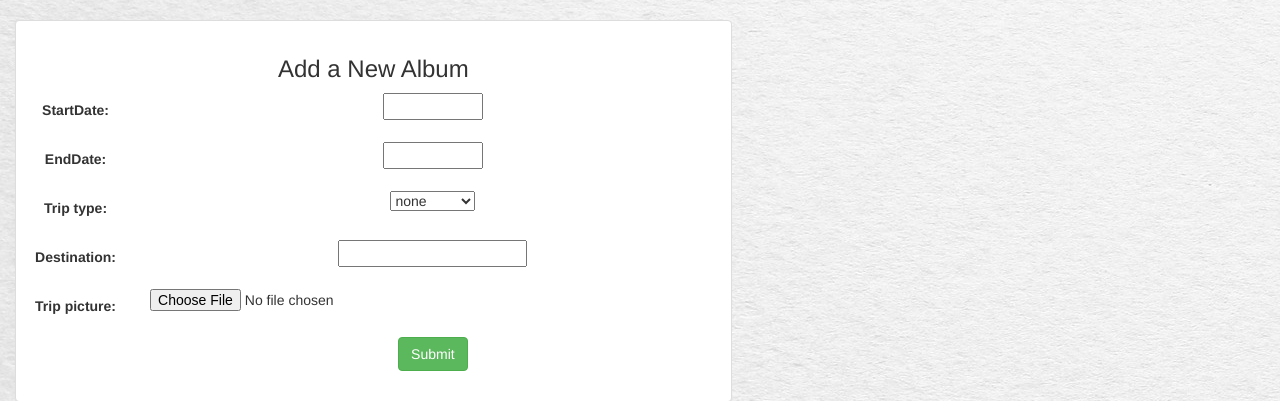
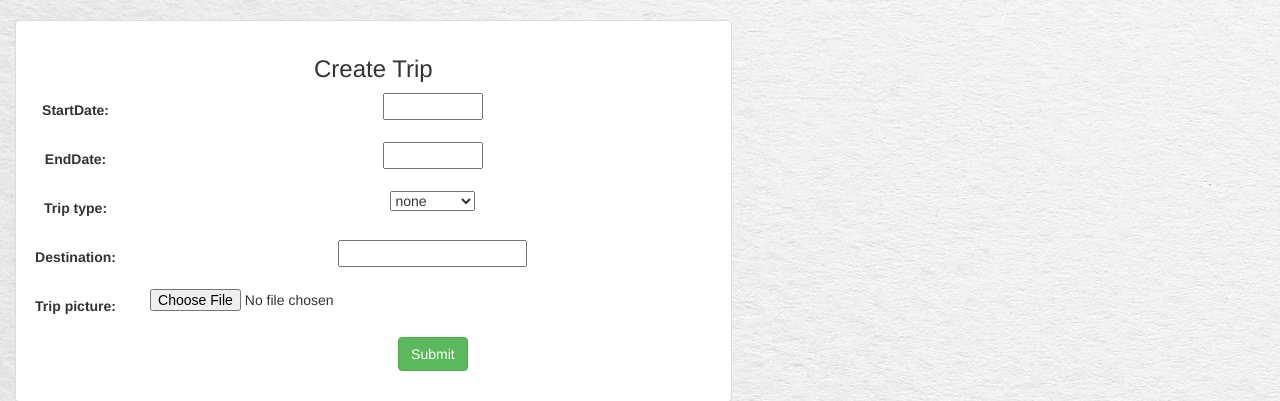
Before and after one commit to bindkeeper/travelSite, a Django app: page /create_trip/ in a window 1280 px wide. Shown: the part 52-453 px from the top of the page. Run offline with Django 3.2, Linux system fonts and the light colour scheme; a user stored in the database is signed in; data comes from the database, SQL or seed files in the repository; some libraries are stand-ins or nearby versions.

Commit message:
fixed the title

```diff
--- a/organizer/templates/organizer/create_new_trip.html
+++ b/organizer/templates/organizer/create_new_trip.html
@@ -8,7 +8,7 @@
         <div class="col-sm-12 col-md-7">
             <div class="panel panel-default">
                 <div class="panel-body">
-                    <h3>Add a New Album</h3>
+                    <h3>Create Trip</h3>
                     {% if error_message %}
                         <p><strong>{{ error_message }}</strong></p>
                     {% endif %}
```
